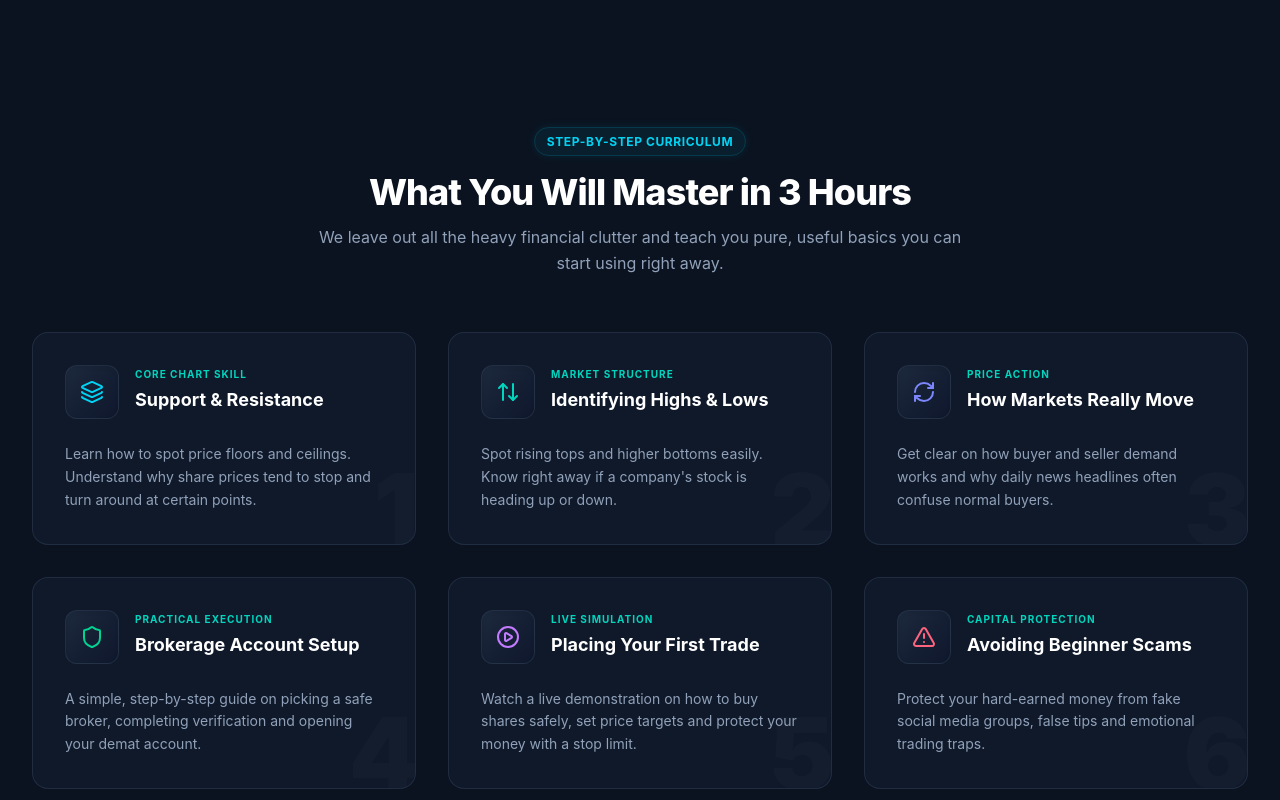
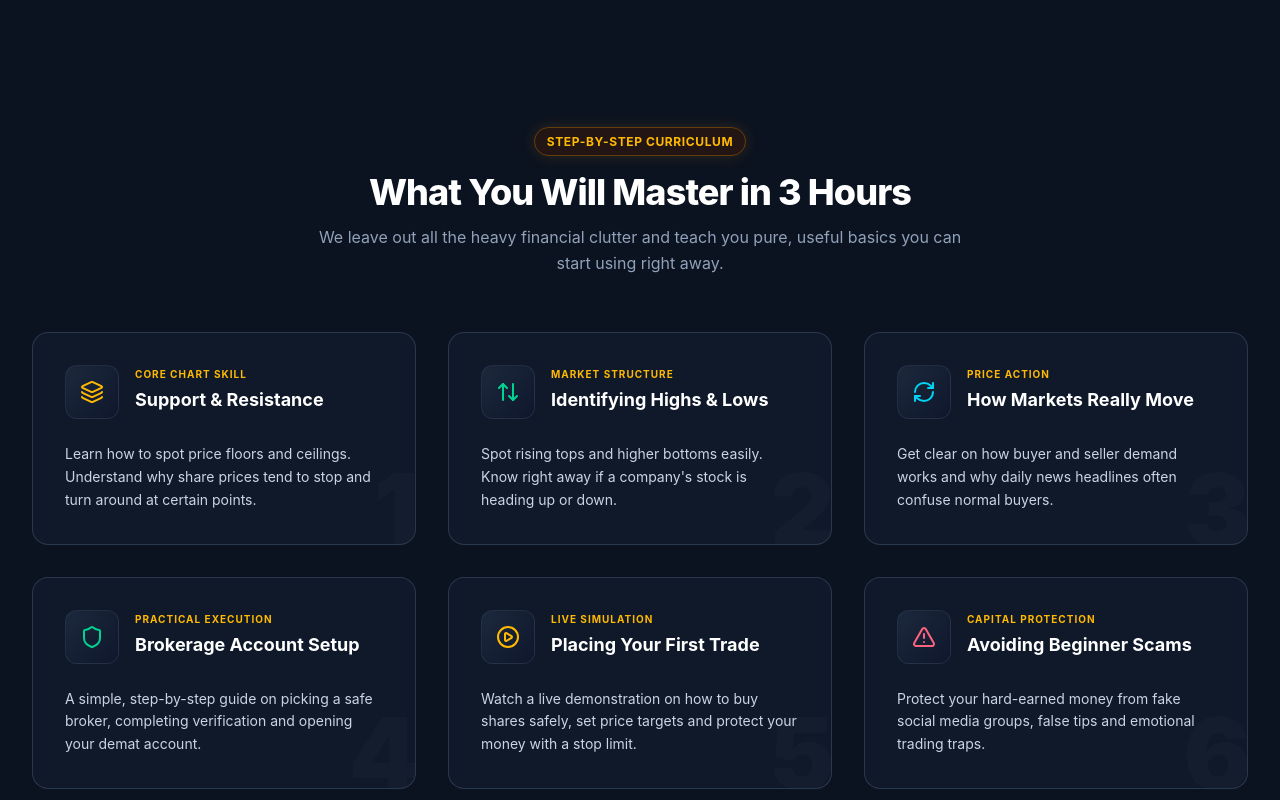
Before and after one commit to Kashifak47/finknowledge, a React (Vite) app: page / in a window 1280 px wide. Shown: the part 2140-2940 px from the top of the page. Built offline with nearby package versions, Linux system fonts and the light colour scheme.

Commit message:
feat: update Curriculum component icons and styling for improved visual consistency

```diff
--- a/src/components/Curriculum.jsx
+++ b/src/components/Curriculum.jsx
@@ -3,19 +3,19 @@ import { Layers, ArrowUpDown, RefreshCw, Shield, PlayCircle, AlertTriangle } fro
 
 const modules = [
   {
-    step: "1", icon: <Layers className="w-5 h-5 sm:w-6 sm:h-6 text-cyan-400" />,
+    step: "1", icon: <Layers className="w-5 h-5 sm:w-6 sm:h-6 text-amber-400" />,
     title: "Support & Resistance",
     desc: "Learn how to spot price floors and ceilings. Understand why share prices tend to stop and turn around at certain points.",
     tag: "Core Chart Skill"
   },
   {
-    step: "2", icon: <ArrowUpDown className="w-5 h-5 sm:w-6 sm:h-6 text-teal-400" />,
+    step: "2", icon: <ArrowUpDown className="w-5 h-5 sm:w-6 sm:h-6 text-emerald-400" />,
     title: "Identifying Highs & Lows",
     desc: "Spot rising tops and higher bottoms easily. Know right away if a company's stock is heading up or down.",
     tag: "Market Structure"
   },
   {
-    step: "3", icon: <RefreshCw className="w-5 h-5 sm:w-6 sm:h-6 text-indigo-400" />,
+    step: "3", icon: <RefreshCw className="w-5 h-5 sm:w-6 sm:h-6 text-cyan-400" />,
     title: "How Markets Really Move",
     desc: "Get clear on how buyer and seller demand works and why daily news headlines often confuse normal buyers.",
     tag: "Price Action"
@@ -27,7 +27,7 @@ const modules = [
     tag: "Practical Execution"
   },
   {
-    step: "5", icon: <PlayCircle className="w-5 h-5 sm:w-6 sm:h-6 text-purple-400" />,
+    step: "5", icon: <PlayCircle className="w-5 h-5 sm:w-6 sm:h-6 text-amber-400" />,
     title: "Placing Your First Trade",
     desc: "Watch a live demonstration on how to buy shares safely, set price targets and protect your money with a stop limit.",
     tag: "Live Simulation"
@@ -46,7 +46,7 @@ export default function Curriculum() {
 
       {/* Header Section */}
       <div className="text-center mb-10 sm:mb-14">
-        <span className="text-[10px] sm:text-xs font-bold text-cyan-400 tracking-wider uppercase bg-cyan-950/40 border border-cyan-800/40 px-3 py-1.5 rounded-full shadow-[0_0_10px_rgba(6,182,212,0.1)]">
+        <span className="text-[10px] sm:text-xs font-bold text-amber-400 tracking-wider uppercase bg-amber-950/40 border border-amber-500/30 px-3 py-1.5 rounded-full shadow-[0_0_15px_rgba(245,158,11,0.15)]">
           Step-by-Step Curriculum
         </span>
         <h2 className="text-2xl sm:text-3xl lg:text-4xl font-extrabold text-white mt-4 sm:mt-5 tracking-tight">
@@ -62,10 +62,10 @@ export default function Curriculum() {
         {modules.map((m) => (
           <div
             key={m.step}
-            className="bg-[#121c2e]/80 backdrop-blur-md border border-slate-700/50 p-5 sm:p-6 lg:p-8 rounded-2xl relative overflow-hidden flex flex-col h-full transition-all duration-300 hover:bg-[#162238] hover:border-cyan-500/50 hover:shadow-[0_10px_40px_rgba(6,182,212,0.1)] group transform hover:-translate-y-1"
+            className="bg-[#121c2e]/80 backdrop-blur-md border border-slate-700/80 p-5 sm:p-6 lg:p-8 rounded-2xl relative overflow-hidden flex flex-col h-full transition-all duration-300 hover:bg-[#162238] hover:border-amber-500/50 hover:shadow-[0_10px_40px_rgba(245,158,11,0.1)] group transform hover:-translate-y-1"
           >
             {/* Background Watermark Number */}
-            <span className="absolute -bottom-4 -right-1 text-[80px] sm:text-[100px] font-black text-white/[0.02] group-hover:text-cyan-400/[0.04] transition-colors z-0 pointer-events-none select-none leading-none">
+            <span className="absolute -bottom-4 -right-1 text-[80px] sm:text-[100px] font-black text-white/[0.02] group-hover:text-amber-400/[0.04] transition-colors z-0 pointer-events-none select-none leading-none">
               {m.step}
             </span>
 
@@ -78,7 +78,7 @@ export default function Curriculum() {
                 </div>
 
                 <div className="pt-0.5">
-                  <span className="text-[9px] sm:text-[10px] font-bold text-teal-400 tracking-widest uppercase mb-1 sm:mb-1.5 block">
+                  <span className="text-[9px] sm:text-[10px] font-bold text-amber-400 tracking-widest uppercase mb-1 sm:mb-1.5 block">
                     {m.tag}
                   </span>
                   <h3 className="text-sm sm:text-base lg:text-lg font-bold text-white leading-snug">
@@ -87,7 +87,7 @@ export default function Curriculum() {
                 </div>
               </div>
 
-              <p className="text-xs sm:text-sm text-slate-400 leading-relaxed flex-grow mt-1 sm:mt-2">
+              <p className="text-xs sm:text-sm text-slate-300 leading-relaxed flex-grow mt-1 sm:mt-2">
                 {m.desc}
               </p>
 
```
